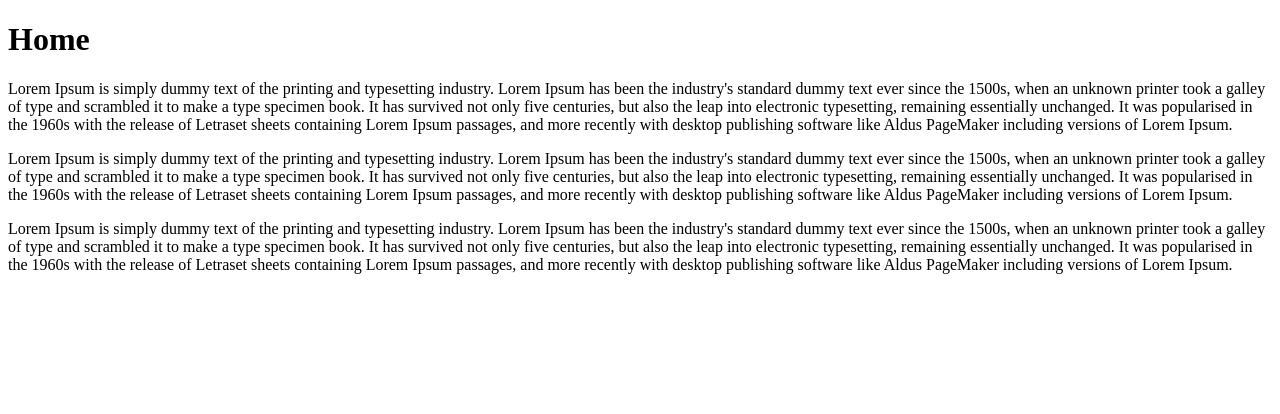
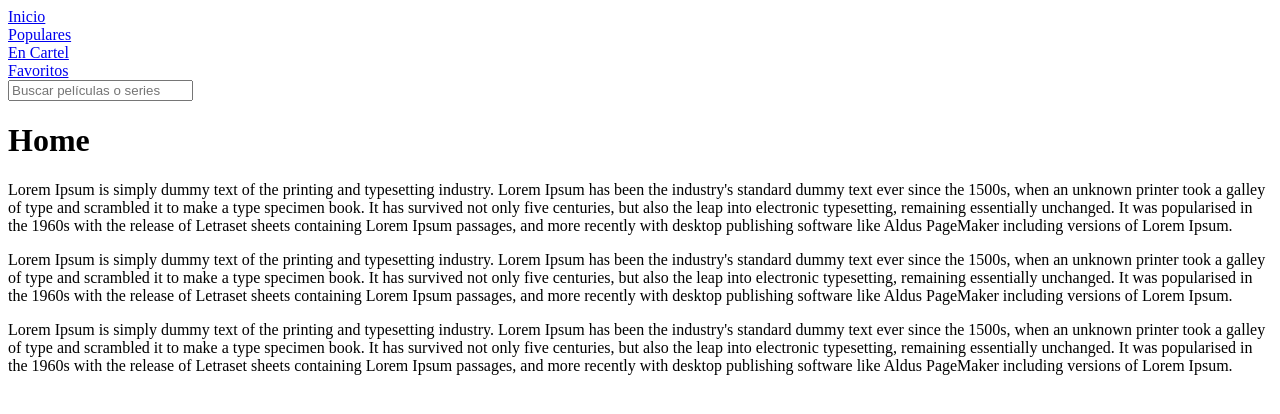
Before and after one commit to GianfrancoGrillo/proyectoIntegrador, a React (Create React App) app: page / in a window 1280 px wide. Shown: the top 414 px of the page. Built offline with nearby package versions, Linux system fonts and the light colour scheme.

Commit message:
Avazando

```diff
--- a/src/components/Header/header.js
+++ b/src/components/Header/header.js
@@ -1,9 +1,11 @@
 import React from "react";
+import Navegation from '../nav/Nav'
 
 const Header = () => {
 
     return (
         <>
+           <Navegation/>
         </>
     )
 }
--- a/src/components/Nav/nav.js
+++ b/src/components/Nav/nav.js
@@ -1,25 +1,35 @@
 import React from 'react'
 import {Link} from 'react-router-dom'
 
-import './Nav.css'
-
 export default function Nav() {
   return (
-<nav className="navbar navbar-expand-lg bg-light">
-  <div className="container-fluid">
-      <ul className="navbar-nav">
-        <li className="nav-item">
-          <Link className="nav-link active" aria-current="page" to="/">Inicio</Link>
-        </li>
-        <li className="nav-item">
-          <Link className="nav-link" to="/about">Rick&Morty</Link>
-        </li>
-        <li className="nav-item">
-          <Link className="nav-link" to="/contact">Contacto</Link>
-        </li>
-      </ul>
-    </div>
 
-</nav>
+    <header>
+        <nav>
+                <div class="burguermenu">
+
+                </div>
+                <div className="header-nav">
+                    <Link className="header-nav" aria-current="page" to="/">Inicio</Link>
+                </div>
+                <div className="header-nav">
+                    <Link className="header-nav" aria-current="page" to="/populares">Populares</Link>
+                </div>
+                <div className="header-nav">
+                    <Link className="header-nav" aria-current="page" to="/encartel">En Cartel</Link>
+                </div>
+                <div className="header-nav">
+                    <Link className="header-nav" to='/favourites' aria-current="page">Favoritos</Link>
+                </div>
+                <div className= "header-busqueda">
+                        <form action="./results.html" method="GET">
+                            <input type="search" name="busqueda" value="" placeholder="Buscar películas o series"/>
+                            <p class="alert"></p>
+                        </form>
+                        <a href="./results.html"><i class="fas fa-search lupa"></i></a>
+                </div>
+          </nav>
+    </header>
+
   )
 }
```
Also changed, not shown: src/pages/Favoritos/favoritos.js (added, +23 -0 lines), src/pages/EnCartelera/EnCartelera.js (added), src/pages/populares/Populares.js (added).
